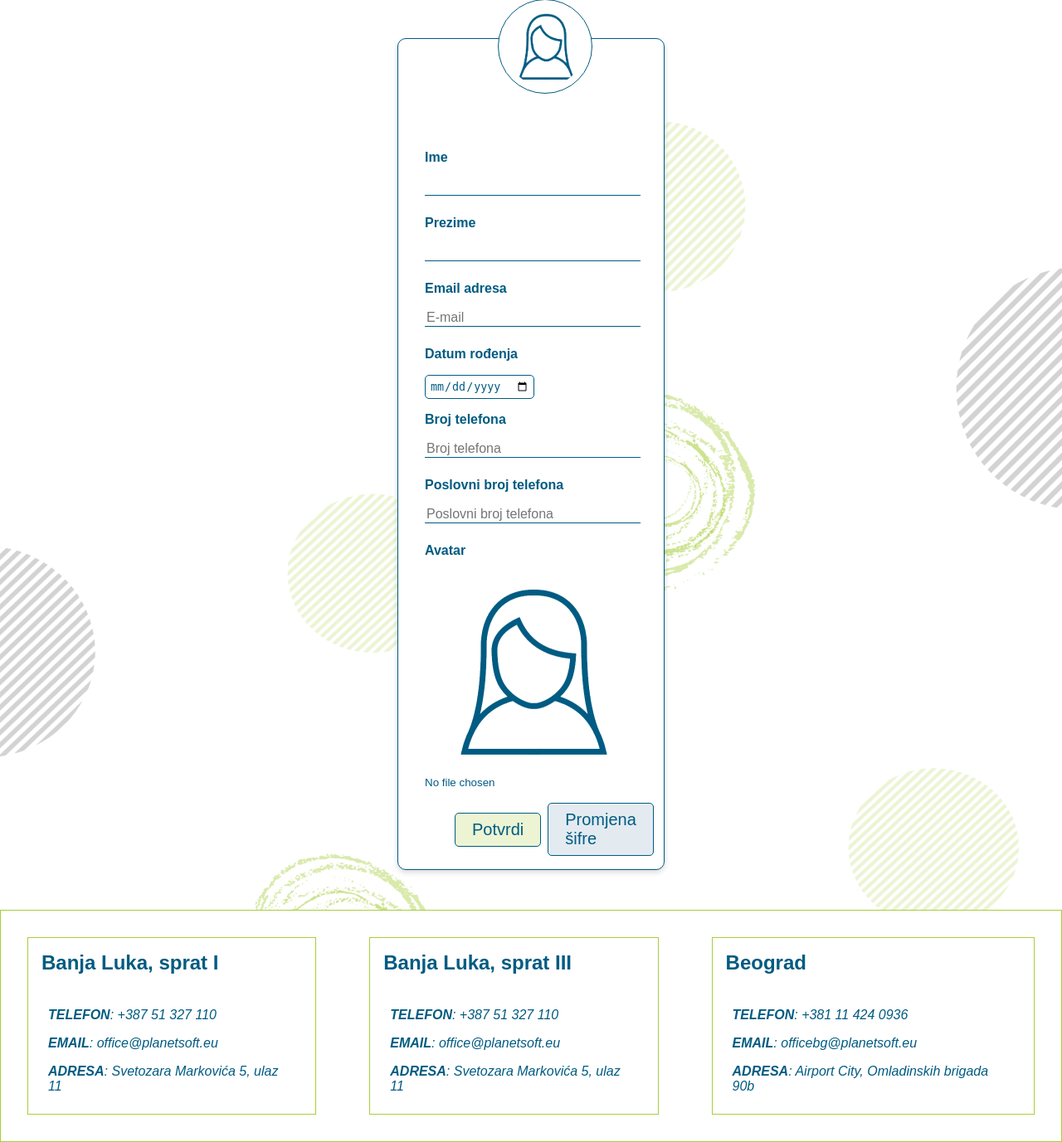
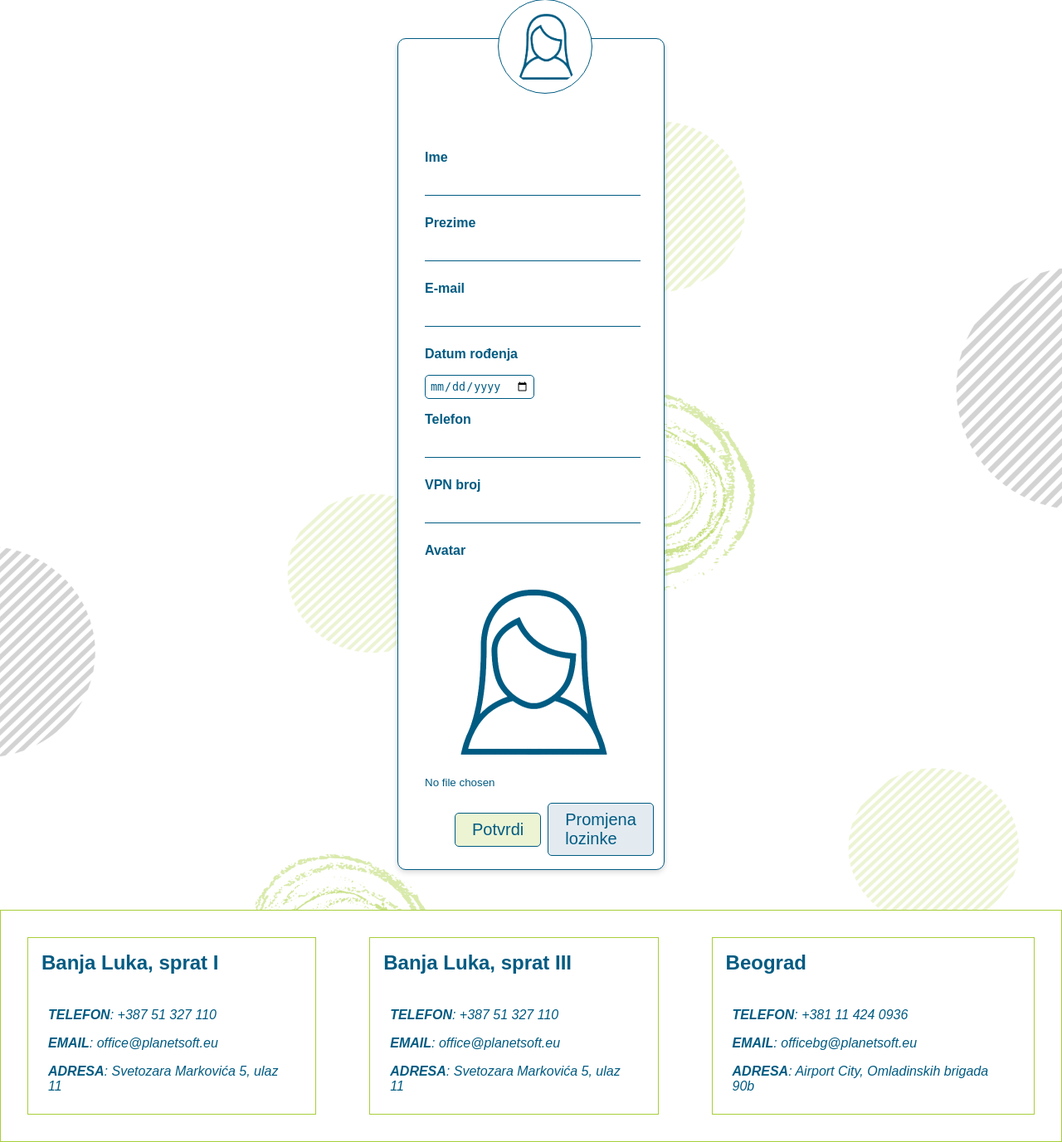
Before and after one commit to PortalPlanetSoft/PlanetSoft-Portal, a Django app: page /employees/profile/ in a window 1280 px wide. Shown: the part 93-1470 px from the top of the page at 83% size. Run offline with Django 4.2, Linux system fonts and the light colour scheme; the visitor is signed in with stand-in values (Sample User, id 1); some libraries are stand-ins or nearby versions.

Commit message:
added class to position dropdown filter and translated labels and text

```diff
--- a/news/forms.py
+++ b/news/forms.py
@@ -5,7 +5,7 @@ from news.constants import ERROR_MESSAGES
 from news.models import NewsArticle
 
 LABEL_TEXT = {
-    "headline": _("Nasalov"),
+    "headline": _("Naslov"),
     "content": _("Sadržaj"),
     "image": _("Slika")
 }
--- a/news/views.py
+++ b/news/views.py
@@ -85,7 +85,7 @@ class NewsCreate(UserPassesTestMixin, CreateView):
         if self.request.user.is_admin or self.request.user.is_superuser or self.request.user.is_editor:
             return True
         else:
-            raise PermissionDenied("You are not authorized to add new news articles")
+            raise PermissionDenied("Niste ovlašteni da vršite izmjene vijesti")
 
 
 class NewsUpdate(UserPassesTestMixin, UpdateView):
@@ -103,7 +103,7 @@ class NewsUpdate(UserPassesTestMixin, UpdateView):
         if self.request.user.is_admin or self.request.user.is_superuser or self.request.user.is_editor:
             return True
         elif self.request.user.is_authenticated:
-            raise PermissionDenied("You are not authorized to edit news articles")
+            raise PermissionDenied("Niste ovlašteni da vršite izmjene vijesti")
 
 
 class NewsDelete(UserPassesTestMixin, DeleteView):
@@ -115,7 +115,7 @@ class NewsDelete(UserPassesTestMixin, DeleteView):
         if self.request.user.is_admin or self.request.user.is_superuser or self.request.user.is_editor:
             return True
         elif self.request.user.is_authenticated:
-            raise PermissionDenied("You are not authorized to delete news articles")
+            raise PermissionDenied("Niste ovlašteni da vršite izmjene vijesti")
 
 
 @login_required
--- a/static/css/form.css
+++ b/static/css/form.css
@@ -53,7 +53,7 @@
   resize: none;
 }
 
-.ov-form select {
+.ov-form select, .ov-form-position {
   color: var(--primary);
   border: 1px solid var(--primary);
   border-radius: 5px;
--- a/static/users/js/modal-utils.js
+++ b/static/users/js/modal-utils.js
@@ -72,15 +72,15 @@ function submitPasswordChangeForm() {
     let validationResult = passwordChangeValidation(oldPassword, newPassword, newPasswordCompare);
 
     if (validationResult == FIELDS_EMPTY) {
-        oldPassword.insertAdjacentHTML("afterend", "<ul class=\"errorlist\"><li>These fields cannot be empty.</li></ul>");
-        newPassword.insertAdjacentHTML("afterend", "<ul class=\"errorlist\"><li>These fields cannot be empty.</li></ul>");
-        newPasswordCompare.insertAdjacentHTML("afterend", "<ul class=\"errorlist\"><li>These fields cannot be empty.</li></ul>");
+        oldPassword.insertAdjacentHTML("afterend", "<ul class=\"errorlist\"><li>Polje je obavezno</li></ul>");
+        newPassword.insertAdjacentHTML("afterend", "<ul class=\"errorlist\"><li>Polje je obavezno</li></ul>");
+        newPasswordCompare.insertAdjacentHTML("afterend", "<ul class=\"errorlist\"><li>Polje je obavezno</li></ul>");
         showToast(FIELDS_EMPTY);
     } else if (validationResult == FIRST_FIELD_EMPTY) {
-        newPassword.insertAdjacentHTML("afterend", "<ul class=\"errorlist\"><li>This field cannot be empty.</li></ul>");
+        newPassword.insertAdjacentHTML("afterend", "<ul class=\"errorlist\"><li>Polje je obavezno</li></ul>");
         showToast(FIRST_FIELD_EMPTY);
     } else if (validationResult == SECOND_FIELD_EMPTY) {
-        newPasswordCompare.insertAdjacentHTML("afterend", "<ul class=\"errorlist\"><li>This field cannot be empty.</li></ul>");
+        newPasswordCompare.insertAdjacentHTML("afterend", "<ul class=\"errorlist\"><li>Polje je obavezno</li></ul>");
         showToast(SECOND_FIELD_EMPTY);
     } else if (validationResult == VALIDATION_SUCCESS) {
         $.ajax({
@@ -95,17 +95,17 @@ function submitPasswordChangeForm() {
                 error: function (data, xhr, textStatus) {
                     sessionStorage.clear();
                     sessionStorage.setItem("result", ERROR_ACTION);
-                    oldPassword.insertAdjacentHTML("afterend", "<ul class=\"errorlist\"><li>Current password is not correct.</li></ul>");
+                    oldPassword.insertAdjacentHTML("afterend", "<ul class=\"errorlist\"><li>Pogrešna lozinka</li></ul>");
                     showToast(ERROR_ACTION);
                     sessionStorage.clear();
                 },
             },
         );
     } else if (validationResult == PASSWORD_VALIDATION_FAIL) {
-        newPassword.insertAdjacentHTML("afterend", "<ul class=\"errorlist\"><li>Password does not meet required format.</li></ul>");
+        newPassword.insertAdjacentHTML("afterend", "<ul class=\"errorlist\"><li>Lozinka nije dozvoljenog formata</li></ul>");
         showToast(PASSWORD_VALIDATION_FAIL);// password not matching format
     } else if (validationResult == PASSWORDS_MATCHING_ERROR) {
-        newPasswordCompare.insertAdjacentHTML("afterend", "<ul class=\"errorlist\"><li>These passwords must match.</li></ul>");
+        newPasswordCompare.insertAdjacentHTML("afterend", "<ul class=\"errorlist\"><li>Lozinke se ne podudaraju</li></ul>");
         showToast(PASSWORDS_MATCHING_ERROR);// first and second entry of new password not matching
     }
 }
@@ -185,30 +185,30 @@ function submitEditUserForm(id) {
         );
     } else {
         if (returnResult == EMAIL_INVALID) {
-            emailAddress.insertAdjacentHTML("afterend", "<ul class=\"errorlist\"><li>Please enter a valid email address.</li></ul>");
+            emailAddress.insertAdjacentHTML("afterend", "<ul class=\"errorlist\"><li>Molimo unesite validnu e-mail adresu</li></ul>");
             showToast(INVALID_EMAIL_ERROR);
         } else if (returnResult == PHONE_INVALID) {
-            phoneNumber.insertAdjacentHTML("afterend", "<ul class=\"errorlist\"><li>Please enter a valid phone number.</li></ul>");
+            phoneNumber.insertAdjacentHTML("afterend", "<ul class=\"errorlist\"><li>Molimo unesite validan broj telefona</li></ul>");
             showToast(INVALID_PHONE_ERROR);
         } else if (returnResult == VPN_INVALID) {
-            vpnNumber.insertAdjacentHTML("afterend", "<ul class=\"errorlist\"><li>Please enter a valid VPN number.</li></ul>");
+            vpnNumber.insertAdjacentHTML("afterend", "<ul class=\"errorlist\"><li>Molimo unesite validan VPN broj</li></ul>");
             showToast(INVALID_VPN_ERROR);
         } else if (returnResult == EMAIL_PHONE_INVALID) {
-            emailAddress.insertAdjacentHTML("afterend", "<ul class=\"errorlist\"><li>Please enter a valid email address.</li></ul>");
-            phoneNumber.insertAdjacentHTML("afterend", "<ul class=\"errorlist\"><li>Please enter a valid phone number.</li></ul>");
+            emailAddress.insertAdjacentHTML("afterend", "<ul class=\"errorlist\"><li>Molimo unesite validnu e-mail adresu</li></ul>");
+            phoneNumber.insertAdjacentHTML("afterend", "<ul class=\"errorlist\"><li>Molimo unesite validan broj telefona</li></ul>");
             showToast(INVALID_EMAILANDPHONE_ERROR);
         } else if (returnResult == EMAIL_VPN_INVALID) {
-            emailAddress.insertAdjacentHTML("afterend", "<ul class=\"errorlist\"><li>Please enter a valid email address.</li></ul>");
-            vpnNumber.insertAdjacentHTML("afterend", "<ul class=\"errorlist\"><li>Please enter a valid VPN number.</li></ul>");
+            emailAddress.insertAdjacentHTML("afterend", "<ul class=\"errorlist\"><li>Molimo unesite validnu e-mail adresu</li></ul>");
+            vpnNumber.insertAdjacentHTML("afterend", "<ul class=\"errorlist\"><li>Molimo unesite validan VPN broj</li></ul>");
             showToast(INVALID_EMAILANDVPN_ERROR);
         } else if (returnResult == PHONE_VPN_INVALID) {
-            phoneNumber.insertAdjacentHTML("afterend", "<ul class=\"errorlist\"><li>Please enter a valid phone number.</li></ul>");
-            vpnNumber.insertAdjacentHTML("afterend", "<ul class=\"errorlist\"><li>Please enter a valid VPN number.</li></ul>");
+            phoneNumber.insertAdjacentHTML("afterend", "<ul class=\"errorlist\"><li>Molimo unesite validan broj telefona</li></ul>");
+            vpnNumber.insertAdjacentHTML("afterend", "<ul class=\"errorlist\"><li>Molimo unesite validan VPN broj</li></ul>");
             showToast(INVALID_PHONEANDVPN_ERROR);
         } else if (returnResult == VALIDATION_FAIL) {
-            emailAddress.insertAdjacentHTML("afterend", "<ul class=\"errorlist\"><li>Please enter a valid email address.</li></ul>");
-            phoneNumber.insertAdjacentHTML("afterend", "<ul class=\"errorlist\"><li>Please enter a valid phone number.</li></ul>");
-            vpnNumber.insertAdjacentHTML("afterend", "<ul class=\"errorlist\"><li>Please enter a valid VPN number.</li></ul>");
+            emailAddress.insertAdjacentHTML("afterend", "<ul class=\"errorlist\"><li>Molimo unesite validnu e-mail adresu</li></ul>");
+            phoneNumber.insertAdjacentHTML("afterend", "<ul class=\"errorlist\"><li>Molimo unesite validan broj telefona</li></ul>");
+            vpnNumber.insertAdjacentHTML("afterend", "<ul class=\"errorlist\"><li>Molimo unesite validan VPN broj</li></ul>");
             showToast(INVALID_EMAIL_PHONE_VPN_ERROR);
         }
     }
--- a/templates/news/news-confirm-deletion.html
+++ b/templates/news/news-confirm-deletion.html
@@ -4,10 +4,10 @@
         {% csrf_token %}
         <p class="ov-delete-modal__question">Jeste li sigurni da želite da izbrišete vijest: {{ object.headline }}?</p>
         <div class="ov-form__btn-container">
-            <button type="button" id="close-button" class="ov-form__btn ov-form__btn--blue" onclick="modalClose()">Ne
+            <button type="button" id="close-button" class="ov-form__btn ov-form__btn--blue" onclick="modalClose()">Odustani
             </button>
             <button type="button" id="submitForm" class="ov-form__btn"
-                    onclick="submitNewsDeleteForm({{ object.id }})">Da
+                    onclick="submitNewsDeleteForm({{ object.id }})">Izbriši
             </button>
         </div>
     </div>
--- a/templates/news/news-create.html
+++ b/templates/news/news-create.html
@@ -2,9 +2,9 @@
     {% csrf_token %}
         {{ form.as_p }}
     <div class="ov-form__btn-container">
-        <button type="button" class="ov-form__btn" onclick="submitNewsAddForm()">Potvrdi</button>
+        <button type="button" class="ov-form__btn" onclick="submitNewsAddForm()">Objavi</button>
         <button type="button" id="close-button" class="ov-form__btn ov-form__btn--blue" onclick="closeFunction()">
-            Odbaci
+            Odustani
         </button>
     </div>
 </form>
--- a/templates/news/news-edit.html
+++ b/templates/news/news-edit.html
@@ -2,9 +2,9 @@
     {% csrf_token %}
     {{ form.as_p }}
     <div class="ov-form__btn-container">
-        <button type="button" id="submitForm" class="ov-form__btn" onclick="submitNewsEditForm({{ object.id }})">Submit</button>
+        <button type="button" id="submitForm" class="ov-form__btn" onclick="submitNewsEditForm({{ object.id }})">Sačuvaj</button>
         <button type="button" id="close-button" class="ov-form__btn ov-form__btn--blue" onclick="modalClose()">
-            Odbaci
+            Odustani
         </button>
     </div>
 </form>
--- a/templates/news/news.html
+++ b/templates/news/news.html
@@ -43,7 +43,7 @@
                         <a onclick="showNewsEditModal({{ article.id }})">Uredi<i
                                 class="fa-regular fa-pen-to-square"></i></a>
                         <button type="button" id="close-button" class="ov-form__btn ov-form__btn--red ov-form__btn-text-only"
-                                onclick="showNewsDeleteModal({{ article.id }})">Izbrisi vijest
+                                onclick="showNewsDeleteModal({{ article.id }})">Izbriši vijest
                         </button>
                     </div>
                     {% endif %}
--- a/templates/users/authentication/password_change.html
+++ b/templates/users/authentication/password_change.html
@@ -1,5 +1,5 @@
 <form class="ov-form" id="password-change-form" method="post" novalidate>
-    <h3 class="ov-form__title">Promjena šifre</h3>
+    <h3 class="ov-form__title">Promjena lozinke</h3>
     {% csrf_token %}
     {% for error in form.non_field_errors %}
         <div>
@@ -19,8 +19,8 @@
     {% endfor %}
     <div>
         <button type="button" id="close-button" class="ov-form__btn ov-form__btn--blue" onclick="modalClose()">
-            Odbaci
+            Odustani
         </button>
-        <button class="ov-form__btn" type="button" onclick="submitPasswordChangeForm()">Promjeni lozinku</button>
+        <button class="ov-form__btn" type="button" onclick="submitPasswordChangeForm()">Promijeni</button>
     </div>
 </form>
--- a/templates/users/employee/employee-confirm-deletion.html
+++ b/templates/users/employee/employee-confirm-deletion.html
@@ -4,10 +4,10 @@
         {% csrf_token %}
         <p class="ov-delete-modal__question">Jeste li sigurni da želite da izbrišete zaposlenog:"{{ object }}"?</p>
         <div class="ov-form__btn-container">
-            <button type="button" id="close-button" class="ov-form__btn ov-form__btn--blue" onclick="modalClose()">Ne
+            <button type="button" id="close-button" class="ov-form__btn ov-form__btn--blue" onclick="modalClose()">Odustani
             </button>
             <a type="submitForm" id="submitForm" value="Da" class="ov-form__btn"
-               onclick="submitUserDeleteForm({{ object.id }})">Da</a>
+               onclick="submitUserDeleteForm({{ object.id }})">Izbriši</a>
         </div>
     </div>
 </form>
--- a/templates/users/employee/employee-create.html
+++ b/templates/users/employee/employee-create.html
@@ -1,5 +1,5 @@
 <form id="create-emp-form" class="ov-form">
-    <h3 class="ov-form__title">Dodavanje novog korisnika</h3>
+    <h3 class="ov-form__title">Dodavanje zaposlenog</h3>
     {% csrf_token %}
     {% for error in form.non_field_errors %}
         <div>
@@ -18,9 +18,9 @@
         {% endif %}
     {% endfor %}
     <div class="ov-form__btn-container">
-        <a class="ov-form__btn" id="submitForm" onclick="submitCreateUserForm()">Potvrdi</a>
+        <a class="ov-form__btn" id="submitForm" onclick="submitCreateUserForm()">Sačuvaj</a>
         <button type="button" id="close-button" class="ov-form__btn ov-form__btn--blue" onclick="closeFunction()">
-            Odbaci
+            Odustani
         </button>
     </div>
 </form>
--- a/templates/users/employee/employees.html
+++ b/templates/users/employee/employees.html
@@ -22,7 +22,7 @@
             </div>
 
 
-            <select name="position" onchange="submitFilterForm()">
+            <select class="ov-form-position" name="position" onchange="submitFilterForm()">
                 <option {% if selected == 'all' %} selected {% endif %}value="all">Sve pozicije</option>
                 {% for position in position_list %}
                     <option {% if selected == position.pk %} selected {% endif %}
--- a/templates/users/employee/profile.html
+++ b/templates/users/employee/profile.html
@@ -43,7 +43,7 @@
             {% endfor %}
             <div class="ov-form__btn-container">
                 <button class="ov-form__btn" type="submit">Potvrdi</button>
-                <a class="ov-form__btn ov-form__btn--blue" onclick="showPasswordChangeModal()">Promjena šifre</a>
+                <a class="ov-form__btn ov-form__btn--blue" onclick="showPasswordChangeModal()">Promjena lozinke</a>
             </div>
         </form>
     </div>
--- a/users/forms.py
+++ b/users/forms.py
@@ -25,19 +25,19 @@ class AddEmployeeForm(forms.ModelForm):
         data = self.cleaned_data['birth_date']
         current = date.today()
         if data and data.year > current.year - 18:
-            raise forms.ValidationError('Date can\'t be newer than 18 years of current year')
+            raise forms.ValidationError('Lice mora biti punoljetno')
         return data
 
     def clean_phone(self):
         data = self.cleaned_data['phone']
         if data and not bool(re.match(REGEX_PHONE_NUMBER, data)):
-            raise forms.ValidationError('Phone number format wrong!')
+            raise forms.ValidationError('Pogrešan format broja')
         return data
 
     def clean_business_phone(self):
         data = self.cleaned_data['business_phone']
         if data and not bool(re.match(REGEX_BUSINESS_PHONE_NUMBER, data)):
-            raise forms.ValidationError('Phone number format wrong!')
+            raise forms.ValidationError('Pogrešan format broja')
         return data
 
     class Meta:
@@ -92,19 +92,19 @@ class EditEmployeeForm(forms.ModelForm):
         data = self.cleaned_data['birth_date']
         current = date.today()
         if data and data.year > current.year - 18:
-            raise forms.ValidationError('Date can\'t be newer than 18 years of current year')
+            raise forms.ValidationError('Lice mora biti punoljetno')
         return data
 
     def clean_phone(self):
         data = self.cleaned_data['phone']
         if data and not bool(re.match(REGEX_PHONE_NUMBER, data)):
-            raise forms.ValidationError('Phone number format wrong!')
+            raise forms.ValidationError('Pogrešan format broja')
         return data
 
     def clean_business_phone(self):
         data = self.cleaned_data['business_phone']
         if data and not bool(re.match(REGEX_BUSINESS_PHONE_NUMBER, data)):
-            raise forms.ValidationError('Phone number format wrong!')
+            raise forms.ValidationError('Pogrešan format broja')
         return data
 
     class Meta:
@@ -141,7 +141,6 @@ class EditEmployeeForm(forms.ModelForm):
             self.fields['last_name'].disabled = True
             self.fields['email'].disabled = True
             self.fields['gender'].disabled = True
-            self.fields['company_position'].disabled = True
             self.fields['work_location'].disabled = True
             self.fields['is_admin'].disabled = True
             self.fields['is_editor'].disabled = True
@@ -161,19 +160,19 @@ class ProfileForm(forms.ModelForm):
         data = self.cleaned_data['birth_date']
         current = date.today()
         if data and data.year > current.year - 18:
-            raise forms.ValidationError('Date can\'t be newer than 18 years of current year')
+            raise forms.ValidationError('Lice mora biti punoljetno')
         return data
 
     def clean_phone(self):
         data = self.cleaned_data['phone']
         if data and not bool(re.match(REGEX_PHONE_NUMBER, data)):
-            raise forms.ValidationError('Phone number format wrong!')
+            raise forms.ValidationError('Pogrešan format broja')
         return data
 
     def clean_business_phone(self):
         data = self.cleaned_data['business_phone']
         if data and not bool(re.match(REGEX_BUSINESS_PHONE_NUMBER, data)):
-            raise forms.ValidationError('Phone number format wrong!')
+            raise forms.ValidationError('Pogrešan format broja')
         return data
 
     class Meta:
@@ -184,12 +183,12 @@ class ProfileForm(forms.ModelForm):
         labels = PROFILE_LABEL_TEXT
 
         widgets = {
-            'first_name': forms.TextInput(attrs={'placeholder': 'Ime'}),
-            'last_name': forms.TextInput(attrs={'placeholder': 'Prezime'}),
-            'email': forms.TextInput(attrs={'placeholder': 'E-mail'}),
-            'birth_date': forms.DateInput(attrs={'placeholder': 'Datum rođenja', 'type': 'date'}),
-            'phone': forms.TextInput(attrs={'placeholder': 'Broj telefona'}),
-            'business_phone': forms.TextInput(attrs={'placeholder': 'Poslovni broj telefona'})
+            'first_name': forms.TextInput(attrs={'placeholder': ''}),
+            'last_name': forms.TextInput(attrs={'placeholder': ''}),
+            'email': forms.TextInput(attrs={'placeholder': ''}),
+            'birth_date': forms.DateInput(attrs={'placeholder': ' ', 'type': 'date'}),
+            'phone': forms.TextInput(attrs={'placeholder': ''}),
+            'business_phone': forms.TextInput(attrs={'placeholder': ''})
         }
 
     def __init__(self, *args, **kwargs):
--- a/users/views.py
+++ b/users/views.py
@@ -80,7 +80,7 @@ class EmployeeCreate(UserPassesTestMixin, CreateView):
         if self.request.user.is_admin or self.request.user.is_superuser:
             return True
         else:
-            raise PermissionDenied("You are not authorized to add new employees")
+            raise PermissionDenied("Niste ovlašteni da dodajete zaposlene")
 
 
 # acts like UpdateView when user is admin or superuser
@@ -116,7 +116,7 @@ class EmployeeDelete(UserPassesTestMixin, DeleteView):
         if self.request.user.is_admin or self.request.user.is_superuser:
             return True
         elif self.request.user.is_authenticated:
-            raise PermissionDenied("You are not authorized to delete employees")
+            raise PermissionDenied("Niste ovlašteni da brišete zaposlene")
         raise
 
 
```
Also changed, not shown: templates/users/employee/employee-edit.html (+4 -4 lines), users/constants.py (+26 -27 lines), users/migrations/0001_initial.py.
